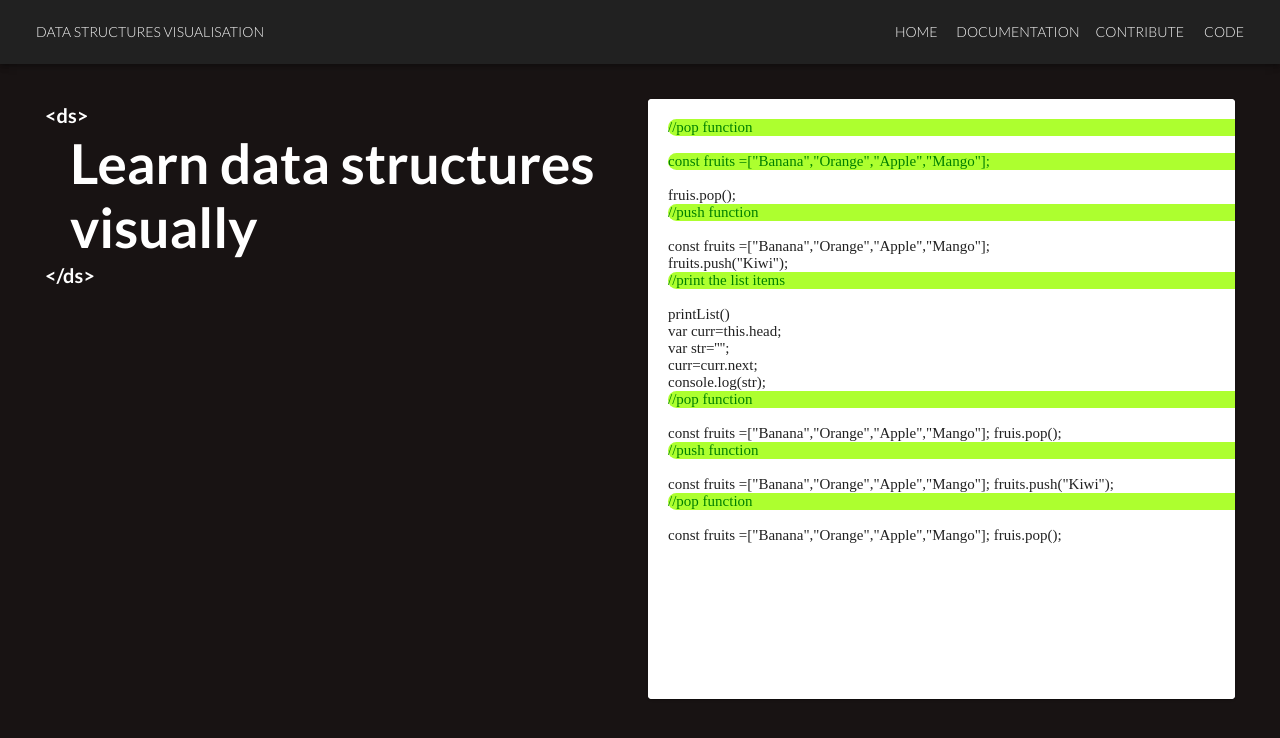
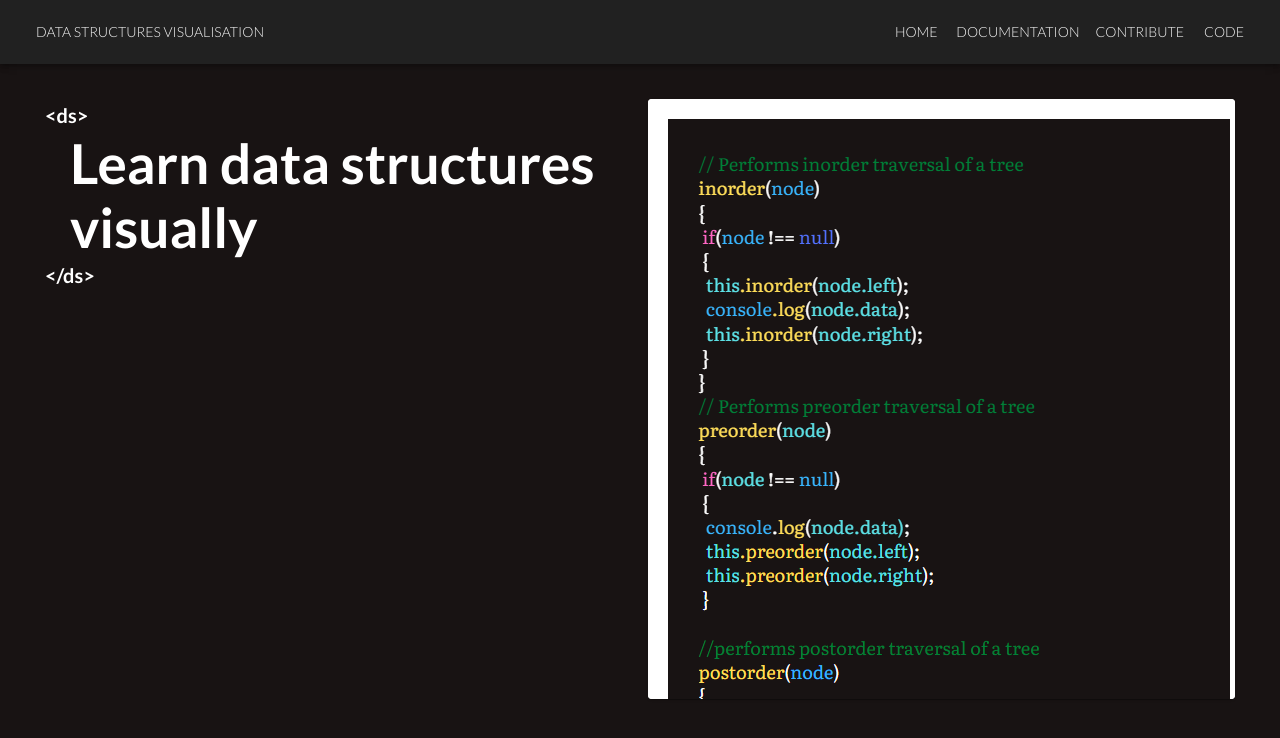
Before and after one commit to Narik118/DS-Visualisation, a React (Create React App) app in the folder dsvisual/: page / in a window 1280 px wide. Shown: the top 738 px of the page. Built offline with nearby package versions, Linux system fonts and the light colour scheme.

Commit message:
changes in home page

```diff
--- a/dsvisual/src/components/Home.js
+++ b/dsvisual/src/components/Home.js
@@ -2,6 +2,8 @@ import {React, useEffect, useState} from 'react'
 import '../styles.css'
 import { Button, Grid, Card, CardMedia, Typography } from '@mui/material'
 import home from '../images/Array.png'
+import Bstfun from '../images/Bstfun.png'
+import Stackfun from '../images/Stackfun.png'
 // import { makeStyles, styled } from '@mui/styles';
 // import { Button, Grid, Card, CardMedia } from '@mui/material'
 // import home from '../images/home.jpg'
@@ -38,39 +40,16 @@ const Home = () =>{
                     {/* <Typography className="homeAdjust">MUI provides a robust, customizable, and accessible library of foundational and advanced components, enabling you to build your own design system and develop React applications faster.</Typography> */}
                     {/* <Button variant="contained" href="/Dslist" id="createId" endIcon={<NavigateNextIcon />}>Visualize</Button> */}
                 </Grid>
+
+                {/* scrolling bar */}
                 <Grid item xs={12} sm={6}>
                     <Card>
-                        <main>
+                      <main>
                         <div className='scroll-bg'>
                             <div className='scroll-div'>
                                 <div className='scroll-object'>
-                                  <p className='cmmt'> //pop function</p><br></br>
-                                   <p className='stat'> const fruits =["Banana","Orange","Apple","Mango"];</p><br></br>
-                                    fruis.pop();<br></br>
-
-                                    <p className='cmmt'> //push function</p><br></br>
-                                    const fruits =["Banana","Orange","Apple","Mango"];<br></br>
-                                    fruits.push("Kiwi");<br></br>
-
-                                    <p className='cmmt'> //print the list items</p><br></br>
-                                    printList() <br></br>
-                                    var curr=this.head;<br></br>
-                                    var str='''';<br></br>
-                                    curr=curr.next;  <br></br>
-                                    console.log(str);<br></br>
-
-
-                                    <p className='cmmt'> //pop function</p><br></br>
-                                    const fruits =["Banana","Orange","Apple","Mango"];
-                                    fruis.pop();<br></br>
-
-                                   <p className='cmmt'> //push function</p><br></br>
-                                    const fruits =["Banana","Orange","Apple","Mango"];
-                                    fruits.push("Kiwi");<br></br>
-
-                                   <p className='cmmt'> //pop function</p><br></br>
-                                    const fruits =["Banana","Orange","Apple","Mango"];
-                                    fruis.pop();<br></br>
+                                <div className='img'><img src={Bstfun} alt="per1" /></div>
+                                <div className='img'><img src={Stackfun} alt="per1" /></div>
 
 
                                 </div>
--- a/dsvisual/src/styles.css
+++ b/dsvisual/src/styles.css
@@ -234,9 +234,3 @@ body{
     justify-content: right;
   /* padding-left: 55%;  */
 }
-
-main p{
-    color: green;
-    border-radius: 10px;
-    background-color: greenyellow;
-}
```
Also changed, not shown: dsvisual/src/components/Array.js (line endings or trailing spaces), dsvisual/src/images/Bstfun.png (added), dsvisual/src/images/Stackfun.png (added).
